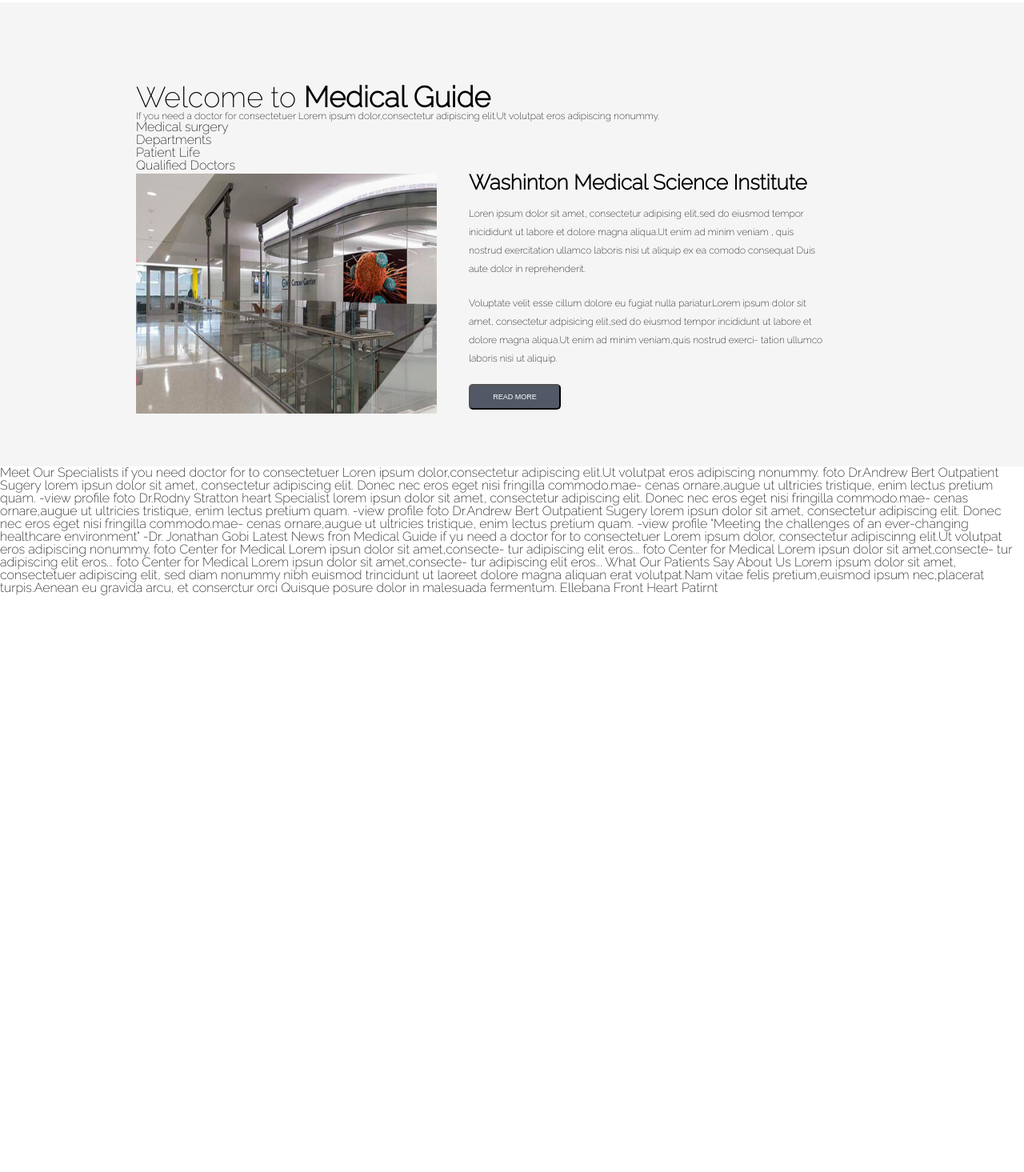
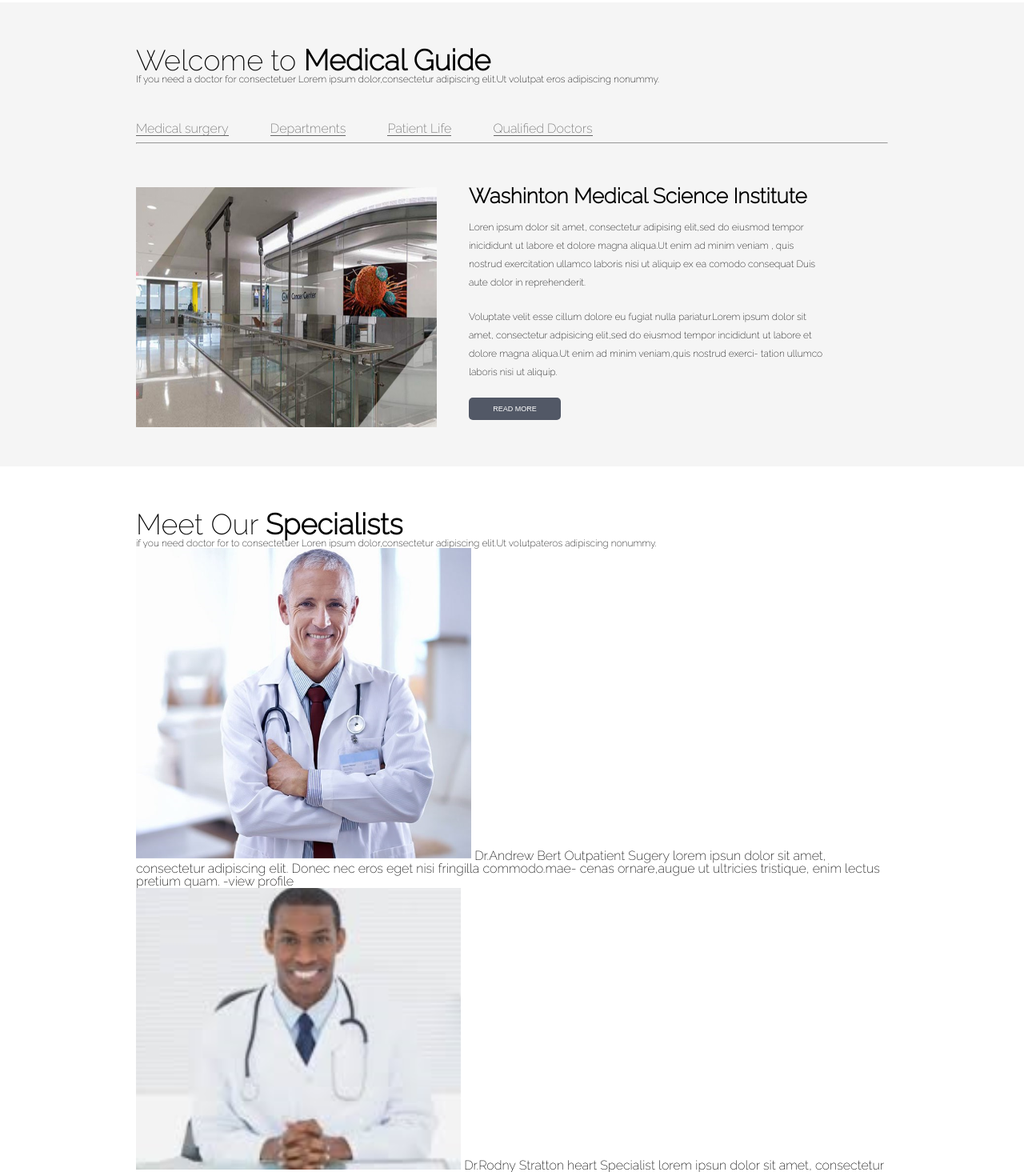
Before and after one commit to BDBento/pg-exe-medico, a plain HTML site: page index.html in a window 1280 px wide. Shown: the part 977-2442 px from the top of the page at 80% size. Before the commit the page ends 1721 px from the top, so only its background shows below. Drawn offline with Linux system fonts and the light colour scheme.

Commit message:
atualizado 19/06 01:00

```diff
--- a/index.html
+++ b/index.html
@@ -109,14 +109,16 @@
                 <h2 class="titulo-medical-guide">Welcome to <b>Medical Guide</b></h2>
                 <p class="subtitulo-medical-guide">If you need a doctor for consectetuer Lorem ipsum dolor,consectetur adipiscing elit.Ut volutpat eros adipiscing nonummy.</p>
 
-                <div>
+                <div class="menu-medical-guide">
                     <ul>
                         <li>Medical surgery</li>
                         <li>Departments</li>
                         <li>Patient Life</li>
                         <li>Qualified Doctors</li>
                     </ul>
+                    <hr/>
                 </div>
+
 
                 <div class="texto-imagem">
 
@@ -141,12 +143,13 @@
 
         </blockquote>
 
+        <div class="bloco3">
 
-           <p> Meet Our Specialists
-            if you need doctor for to consectetuer Loren ipsum dolor,consectetur adipiscing elit.Ut volutpat
-            eros adipiscing nonummy.
+            <h2 class="titulo-medical-guide">Meet Our <b>Specialists</b></h2>
+            <p class="subtitulo-medical-guide">if you need doctor for to consectetuer Loren ipsum dolor,consectetur adipiscing elit.Ut volutpateros adipiscing nonummy.</p>
 
-            foto
+            <div class="dotor1">
+                <img src="imagens/dotor1.png">
                 Dr.Andrew Bert
                 Outpatient Sugery
 
@@ -155,8 +158,10 @@
                 cenas ornare,augue ut ultricies tristique, enim lectus
                 pretium quam.
                 -view profile
+            </div>
 
-            foto
+            <div class="dotor2">
+                <img src="imagens/dotor2.png">
                 Dr.Rodny Stratton
                 heart Specialist
 
@@ -165,9 +170,10 @@
                 cenas ornare,augue ut ultricies tristique, enim lectus
                 pretium quam.
                 -view profile
+            </div>
 
-            foto
-
+            <div class="dotor3">
+                <img src="imagens/dotor3.png">
                 Dr.Andrew Bert
                 Outpatient Sugery
 
@@ -176,6 +182,9 @@
                 cenas ornare,augue ut ultricies tristique, enim lectus
                 pretium quam.
                 -view profile
+            </div>
+
+        </div>
 
             "Meeting the challenges of an ever-changing
             healthcare environment"
--- a/style.css
+++ b/style.css
@@ -72,7 +72,7 @@ body{
     position: relative;
     bottom: 30px;
     left:35%;
-    background-color:#fff;
+    background-color:#ffffff;
 }
 
 .menu li{
@@ -158,19 +158,49 @@ a{
 
 .titulo-medical-guide{
     font-size: 36px;
-    padding-top: 100px;
+    padding-top: 1.5em;
 
 }
 
 .titulo-medical-guide b{
     font-weight: bold;
+
 }
 
 .subtitulo-medical-guide{
     font-size: 12px;
 }
 
+.menu-medical-guide li{
+    font-size: 16px;
+    color:#646464;
+    border-bottom: 1px #646464 solid;
+    display: inline-block;
+    text-align:center;
+    position:relative;
+    padding:3em 0 0 0;
+    margin-right: 3em;
+    vertical-align: bottom;
+
+
+}
+
+.menu-medical-guide li:hover{
+    font-size: 16px;
+    color:#02adc6;
+    font-weight: bold;
+    border-bottom: 2px #02adc6 solid;
+    display: inline-block;
+    text-align:center;
+    position:relative;
+    padding:3em 0 0 0;
+    margin-right: 3em;
+    vertical-align: bottom;
+
+}
+
 .titulo-texto-medical{
+    margin-top: 2em;
     font-size: 26px;
     padding-bottom: 15px;
     font-weight: bold;
@@ -192,6 +222,7 @@ a{
 
 }
 
+
 .botao{
     background-color: #525866;
     text-align: center;
@@ -202,4 +233,26 @@ a{
     margin-top: 0px;
     padding-top: 1em;
     padding-bottom: 1em;
+    border: rgba(0, 0, 255, 0);
+    text-decoration: none;
 }
+
+.botao:hover{
+    background-color: #7a7d85;
+    text-align: center;
+    font-size: 9px;
+    border-radius: 5px;
+    color: #ffffff;
+    width: 115px;
+    margin-top: 0px;
+    padding-top: 1em;
+    padding-bottom: 1em;
+    border: rgba(0, 0, 255, 0);
+    text-decoration: none;
+}
+
+.bloco3{
+    width: 940px;
+    margin-left: auto;
+    margin-right: auto;
+}
```
Also changed, not shown: imagens/dotor1.png (added), imagens/dotor2.png (added), imagens/dotor3.png (added). Lines whose indentation alone changed are shown as unchanged.
